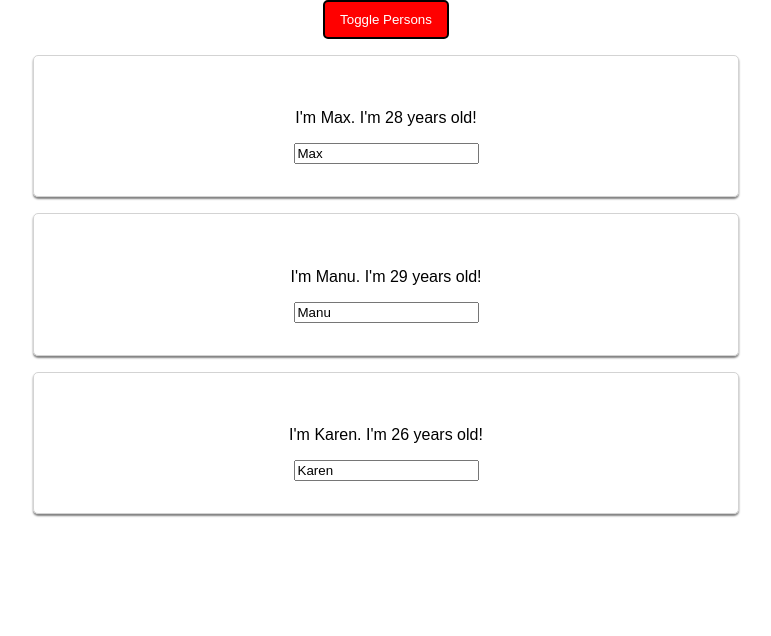
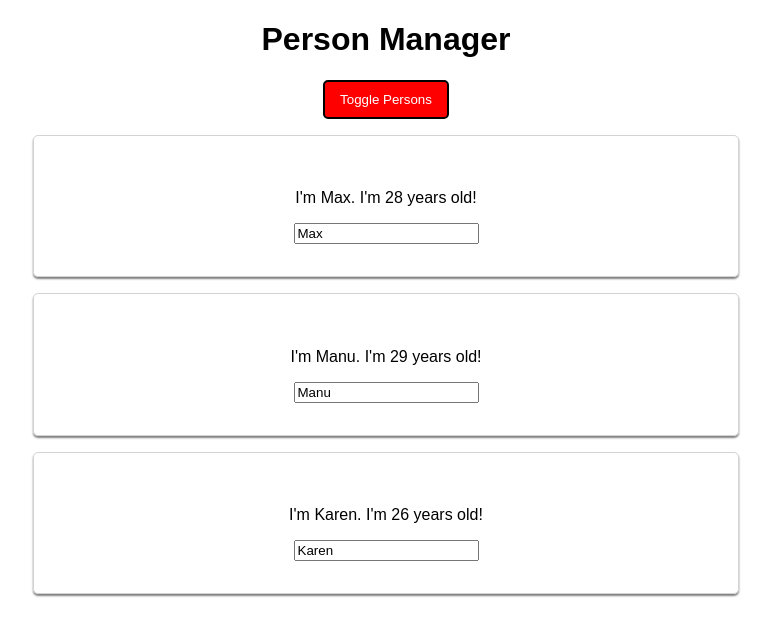
Before and after one commit to rishig-iprogrammer/react-js, a React app: page / in a window 1280 px wide. Both pictures are taken after a click on the button "Toggle Persons". Shown: the top 636 px of the page, without its empty margins (254-1025 px from the left). Built offline with nearby package versions, Linux system fonts and the light colour scheme.

Commit message:
section 7

```diff
--- a/src/App.css
+++ /dev/null
@@ -1,16 +0,0 @@
-.App {
-  text-align: center;
-}
-
-.App button {
-  padding : 10px 15px;
-  border : 2px solid black;
-  background-color : green;
-  color : #fff;
-  cursor : pointer;
-  border-radius : 5px;
-}
-
-.App button.Red {
-  background-color: red;
-}
--- a/src/Person/Person.js
+++ /dev/null
@@ -1,15 +0,0 @@
-import React from 'react';
-import classes from './Person.css';
-
-const person = (props) => {
-    return (
-        <div className={classes.Person}>
-            <h1>{props.keys}</h1>
-            <p onClick={props.deletePerson}>I'm {props.name}. I'm {props.age} years old!</p>
-            <p>{props.children}</p>
-            <input type="text" onChange={props.change} value={props.name} />
-        </div>
-    )
-};
-
-export default person;
--- /dev/null
+++ b/src/components/Cockpit/Cockpit.css
@@ -0,0 +1,12 @@
+.Cockpit button {
+    padding : 10px 15px;
+    border : 2px solid black;
+    background-color : green;
+    color : #fff;
+    cursor : pointer;
+    border-radius : 5px;
+}
+
+.Cockpit button.Red {
+    background-color: red;
+}
--- /dev/null
+++ b/src/components/Cockpit/Cockpit.js
@@ -0,0 +1,22 @@
+import React from 'react';
+
+import classes from './Cockpit.css';
+
+const cockpit = props => {
+    let btnClasses = [];
+    if(props.showPersons) {
+        btnClasses.push(classes.Red);
+    }
+    return(
+        <div className={classes.Cockpit}>
+            <h1>{ props.title }</h1>
+            <button
+            className={btnClasses.join(' ')}
+            onClick={props.clicked}>
+            Toggle Persons
+            </button>
+        </div>
+    );
+}
+
+export default cockpit;
--- /dev/null
+++ b/src/components/Persons/Person/Person.js
@@ -0,0 +1,19 @@
+import React, { Component } from 'react';
+import classes from './Person.css';
+
+class Person extends Component {
+    render() {
+        console.log('[Person.js] rendering');
+        return (
+            <div className={classes.Person}>
+                <h1>{this.props.keys}</h1>
+                <p onClick={this.props.deletePerson}>I'm {this.props.name}. I'm {this.props.age} years old!</p>
+                <p>{this.props.children}</p>
+                <input type="text" onChange={this.props.change} value={this.props.name} />
+            </div>
+        )
+    }
+
+}
+
+export default Person;
--- /dev/null
+++ b/src/components/Persons/Persons.js
@@ -0,0 +1,21 @@
+import React, { Component } from 'react';
+
+import Person from './Person/Person';
+
+class Persons extends Component {
+    render() {
+        console.log('[Persons.js] rendering...');
+        return (this.props.persons.map((person, index) => {
+            return <Person
+                deletePerson = {() => this.props.clicked(index)}
+                change = {(event) => this.props.changed(event, person.id)}
+                name={person.name}
+                age={person.age}
+                key={person.id} />
+            })
+        )
+    }
+
+
+}
+export default Persons;
--- /dev/null
+++ b/src/containers/App.css
@@ -0,0 +1,3 @@
+.App {
+  text-align: center;
+}
--- a/src/App.js
+++ b/src/containers/App.js
@@ -1,7 +1,9 @@
 import React, { Component } from 'react';
 import classes from './App.css';
 
-import Person from './Person/Person';
+
+import Cockpit from '../components/Cockpit/Cockpit';
+import Persons from '../components/Persons/Persons';
 
 class App extends Component {
   state = {
@@ -51,30 +53,22 @@ class App extends Component {
 
   render() {
     let persons = null;
-    let btnClasses = [];
+
 
     if(this.state.showPersons) {
-      persons = this.state.persons.map((person, index) => {
-        return <Person
-            deletePerson = {() => this.deletePersonHandler(index)}
-            change = {(event) => this.changeNameHandler(event, person.id)}
-            name={person.name}
-            age={person.age}
-            key={person.id} />
-      });
-
-      btnClasses.push(classes.Red);
+      persons = <Persons
+        persons={this.state.persons}
+        clicked={this.deletePersonHandler}
+        changed={this.changeNameHandler} />
     }
 
     return (
       <div className={classes.App}>
 
-        <button
-        className={btnClasses.join(' ')}
-        onClick={this.togglePersons}>
-          Toggle Persons
-        </button>
-
+        <Cockpit
+          title = {this.props.title}
+          showPersons = {this.state.showPersons}
+          clicked = {this.togglePersons}/>
         {persons}
       </div>
     );
--- a/src/index.js
+++ b/src/index.js
@@ -1,8 +1,8 @@
 import React from 'react';
 import ReactDOM from 'react-dom';
 import './index.css';
-import App from './App';
+import App from './containers/App';
 import registerServiceWorker from './registerServiceWorker';
 
-ReactDOM.render(<App />, document.getElementById('root'));
+ReactDOM.render(<App title="Person Manager" />, document.getElementById('root'));
 registerServiceWorker();
```
Also changed, not shown: src/components/Persons/Person/Person.css (renamed from src/Person/Person.css), 1 other file (tests, documents, lock files or other folders).
